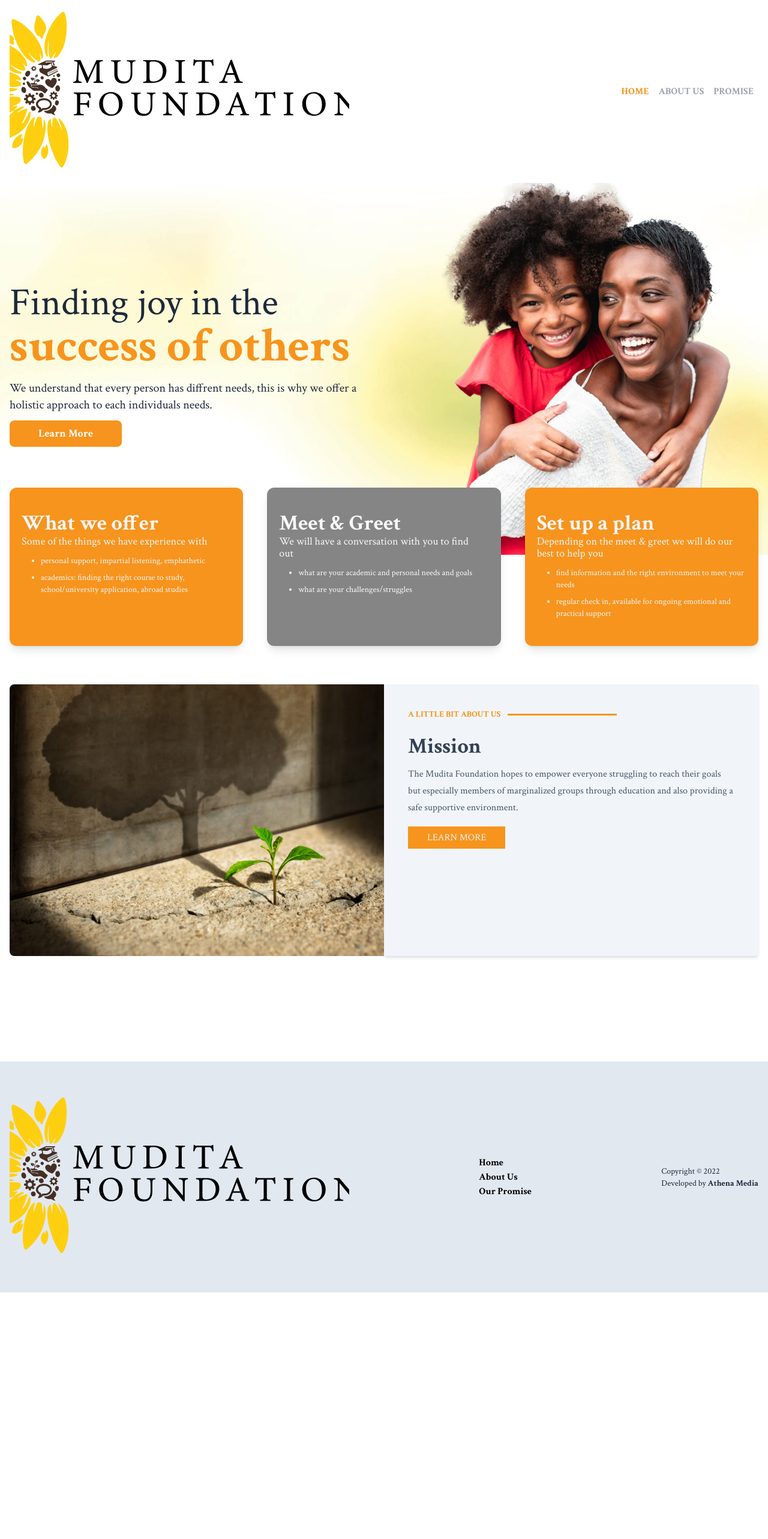
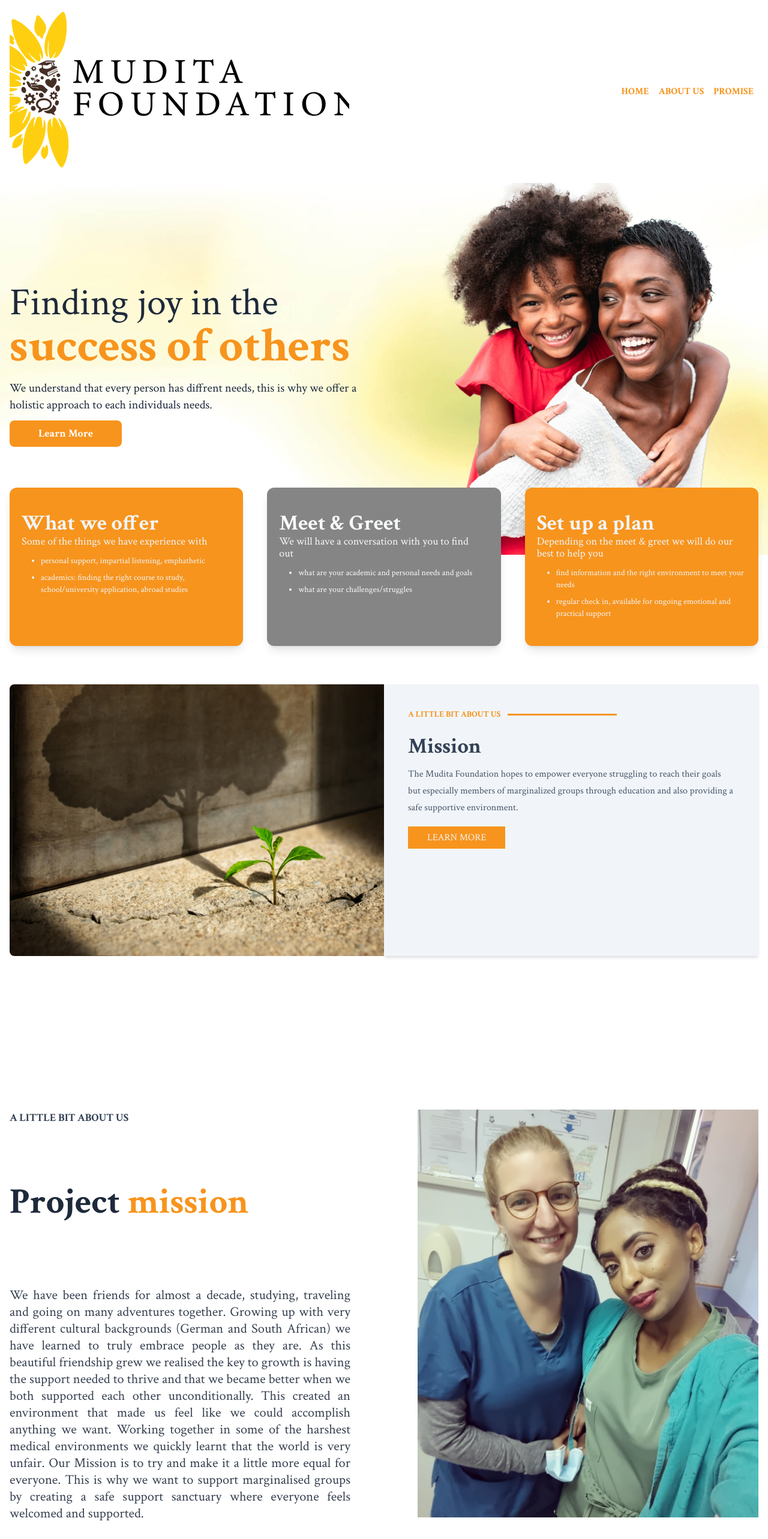
Before and after one commit to PhilaniNcube/mudita, a Next.js app: page / in a window 1280 px wide. Shown: the top 2566 px of the page at 60% size. Before the commit the page ends 2155 px from the top, so only its background shows below. Built offline with nearby package versions, Linux system fonts and the light colour scheme.

Commit message:
single page

```diff
--- a/components/About/TopSection.tsx
+++ b/components/About/TopSection.tsx
@@ -4,7 +4,7 @@ import {Fragment} from 'react'
 const TopSection = () => {
   return (
     <Fragment>
-      <section className="pt-16 pb-12">
+      <section className="pt-16 pb-12" id="about">
         <div className="max-w-7xl mx-auto py-4 px-4 grid grid-cols-2 gap-8 md:gap-x-12 lg:gap-x-28">
           <div className="flex flex-col justify-between">
             {" "}
@@ -16,7 +16,7 @@ const TopSection = () => {
             <h1 className="text-3xl md:text-5xl lg:text-6xl font-bold text-slate-800">
               Project <span className="text-brand-main lowercase">Mission</span>{" "}
             </h1>
-            <p className="text-lg md:text-xl lg:text-[1.45rem] leading-8 font-medium mt-4 text-gray-600 text-justify">
+            <p className="text-lg md:text-xl lg:text-[1.4rem] leading-8 font-medium mt-4 text-gray-700 text-justify">
               We have been friends for almost a decade, studying, traveling and
               going on many adventures together. Growing up with very different
               cultural backgrounds (German and South African) we have learned to
--- a/components/Layout/Footer.tsx
+++ b/components/Layout/Footer.tsx
@@ -22,9 +22,9 @@ const Footer = () => {
           </Link>
 
           <div className="flex flex-col font-serif font-bold">
-            <Link href="/"><a>Home</a></Link>
-            <Link href="/about"><a>About Us</a></Link>
-            <Link href="/promise"><a>Our Promise</a></Link>
+            <Link href="#"><a>Home</a></Link>
+            <Link href="#about"><a>About Us</a></Link>
+            <Link href="#promise"><a>Our Promise</a></Link>
           </div>
 
           <div className="">
--- a/components/Layout/Navbar.tsx
+++ b/components/Layout/Navbar.tsx
@@ -7,6 +7,8 @@ import { HiMenu } from "react-icons/hi";
 
 const Navbar = () => {
 
+  const url = "http://localhost:3000/"
+
   const [open, setOpen] = useState(false)
 
   const router = useRouter()
@@ -15,24 +17,24 @@ const Navbar = () => {
     {
       title: "Home",
       href: "/",
-      active: router.asPath === "/",
+      active: router.asPath === "/#",
     },
 
     {
       title: "About Us",
-      href: "/about",
-      active: router.asPath === "/about",
+      href: "#about",
+      active: router.asPath === "#about",
     },
     {
       title: "Promise",
-      href: "/promise",
-      active: router.asPath === "/promise",
+      href: "#promise",
+      active: router.asPath === "#promise",
     },
   ];
 
 
   return (
-    <header className="z-20 py-2 foont-serif">
+    <header className="py-2 font-serif sticky backdrop-blur inset-0 z-30">
       {/**Desktop Navigation Starts**/}
       <nav className="hidden md:flex max-w-7xl mx-auto px-4 justify-between items-center">
         <Link href="/">
@@ -59,8 +61,8 @@ const Navbar = () => {
                   <motion.a
                     layout
                     transition={{ duration: 0.3 }}
-                    className={`uppercase font-bold font-serif transition-all duration-500 ${
-                      item.active ? "text-brand-main" : "text-gray-400"
+                    className={`uppercase font-bold font-serif active:text-brand-main  transition-all duration-500 ${
+                      item.active ? "text-brand-main" : "text-brand-main"
                     }`}
                   >
                     {item.title}
--- a/pages/about.tsx
+++ /dev/null
@@ -1,19 +0,0 @@
-import Head from 'next/head';
-import {Fragment} from 'react'
-import GreySection from '../components/About/GreySection';
-import TopSection from '../components/About/TopSection';
-
-const about = () => {
-  return (
-    <Fragment>
-      <Head>
-        <title>About | Mudita Foundation</title>
-      </Head>
-      <main>
-        <TopSection />
-        <GreySection />
-      </main>
-    </Fragment>
-  );
-};
-export default about;
--- a/pages/index.tsx
+++ b/pages/index.tsx
@@ -5,6 +5,8 @@ import Image from 'next/image'
 import AboutSection from '../components/Home/AboutSection'
 import Hero from '../components/Home/Hero'
 import Services from '../components/Home/Services'
+import TopSection from '../components/About/TopSection';
+import GreySection from '../components/About/GreySection';
 
 const Home: NextPage = () => {
   return (
@@ -14,13 +16,41 @@ const Home: NextPage = () => {
         <link rel="icon" href="/favicon.ico" />
       </Head>
 
-      <main >
+      <main>
         <Hero />
+        <TopSection />
+        <GreySection />
+        <main id="promise">
+          <div className="max-w-7xl mx-auto px-4 py-24">
+            <div className="grid grid-cols-1 md:grid-cols-2 gap-12">
+              <div className="w-full md:pl-6 py-3">
+                <h1 className="text-3xl md:text-5xl lg:text-6xl font-serif font-bold  text-slate-800">
+                  Our
+                  <span className="text-brand-main lowercase"> Promise</span>
+                </h1>{" "}
+                <p className="text-lg md:text-[1.4rem] font-medium mt-4 text-gray-700">
+                  We understand that every person has different needs this is
+                  why we offer a holistic approach to each individuals needs.
+                </p>
+                <p className="text-lg md:text-[1.4rem] mt-4 text-gray-700">
+                  The only thing we ask is that you pledge to be happy for the
+                  success of your fellow Mudita family and when you do succeed
+                  to help us help others.
+                </p>
+              </div>{" "}
+              <Image
+                alt="friends"
+                src="/images/promise.jpg"
+                width={4000}
+                height={4000}
+                className="w-full aspect-1 col-span-2 md:col-span-1 object-cover "
+              />
+            </div>
+          </div>
+        </main>
       </main>
-
-
     </Fragment>
-  )
+  );
 }
 
 export default Home
--- a/pages/promise.tsx
+++ /dev/null
@@ -1,42 +0,0 @@
-import Image from "next/future/image";
-import Head from "next/head";
-import { Fragment } from "react";
-
-const Promise = () => {
-  return (
-    <Fragment>
-      <Head>
-        <title>Our Promise | Mudita</title>
-      </Head>
-      <main>
-        <div className="max-w-7xl mx-auto px-4 py-24">
-          <div className="grid grid-cols-1 md:grid-cols-2 gap-6">
-            <div className="w-full md:pl-6 py-3">
-              <h1 className="text-3xl md:text-5xl lg:text-6xl font-serif font-bold  text-slate-800">
-                Our
-                <span className="text-brand-main lowercase"> Promise</span>
-              </h1>{" "}
-              <p className="text-lg mt-4 text-gray-600">
-                We understand that every person has different needs this is why
-                we offer a holistic approach to each individuals needs.
-              </p>
-              <p className="text-lg mt-4 text-gray-600">
-                The only thing we ask is that you pledge to be happy for the
-                success of your fellow Mudita family and when you do succeed to
-                help us help others.
-              </p>
-            </div>{" "}
-            <Image
-              alt="friends"
-              src="/images/promise.jpg"
-              width={6000}
-              height={4000}
-              className="w-full aspect-square object-cover"
-            />
-          </div>
-        </div>
-      </main>
-    </Fragment>
-  );
-};
-export default Promise;
--- a/styles/globals.css
+++ b/styles/globals.css
@@ -2,8 +2,9 @@
 @tailwind components;
 @tailwind utilities;
 
-body {
-@apply font-serif;
+html,body {
+@apply font-serif scroll-smooth;
+
 }
 
 h1 {
```
